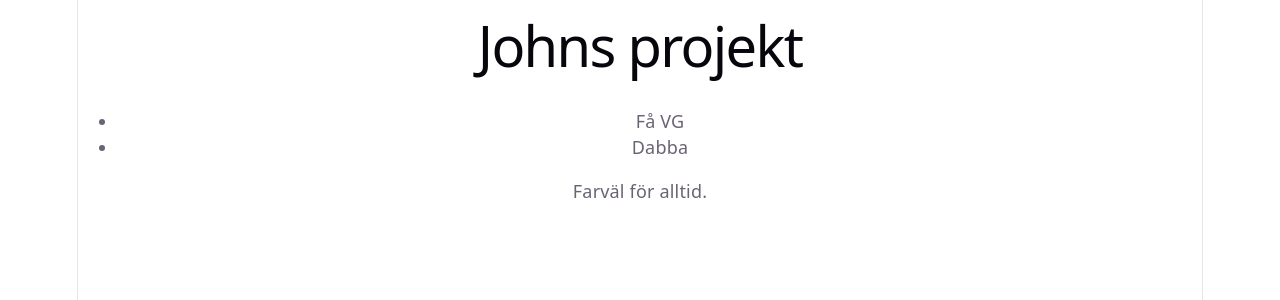
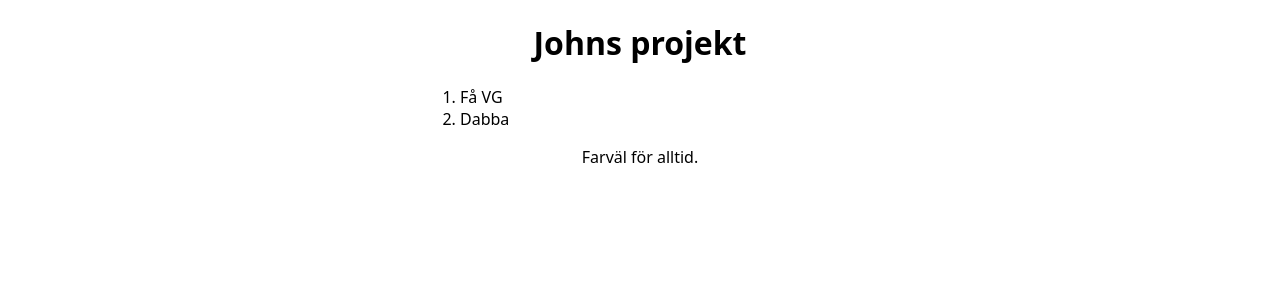
Before and after one commit to johnsjodin/ff-react, a React (Vite) app: page / in a window 1280 px wide. Shown: the top 300 px of the page. Built offline with nearby package versions, Linux system fonts and the light colour scheme.

Commit message:
Rensa upp css

```diff
--- a/src/App.css
+++ /dev/null
@@ -1,184 +0,0 @@
-.counter {
-  font-size: 16px;
-  padding: 5px 10px;
-  border-radius: 5px;
-  color: var(--accent);
-  background: var(--accent-bg);
-  border: 2px solid transparent;
-  transition: border-color 0.3s;
-  margin-bottom: 24px;
-
-  &:hover {
-    border-color: var(--accent-border);
-  }
-  &:focus-visible {
-    outline: 2px solid var(--accent);
-    outline-offset: 2px;
-  }
-}
-
-.hero {
-  position: relative;
-
-  .base,
-  .framework,
-  .vite {
-    inset-inline: 0;
-    margin: 0 auto;
-  }
-
-  .base {
-    width: 170px;
-    position: relative;
-    z-index: 0;
-  }
-
-  .framework,
-  .vite {
-    position: absolute;
-  }
-
-  .framework {
-    z-index: 1;
-    top: 34px;
-    height: 28px;
-    transform: perspective(2000px) rotateZ(300deg) rotateX(44deg) rotateY(39deg)
-      scale(1.4);
-  }
-
-  .vite {
-    z-index: 0;
-    top: 107px;
-    height: 26px;
-    width: auto;
-    transform: perspective(2000px) rotateZ(300deg) rotateX(40deg) rotateY(39deg)
-      scale(0.8);
-  }
-}
-
-#center {
-  display: flex;
-  flex-direction: column;
-  gap: 25px;
-  place-content: center;
-  place-items: center;
-  flex-grow: 1;
-
-  @media (max-width: 1024px) {
-    padding: 32px 20px 24px;
-    gap: 18px;
-  }
-}
-
-#next-steps {
-  display: flex;
-  border-top: 1px solid var(--border);
-  text-align: left;
-
-  & > div {
-    flex: 1 1 0;
-    padding: 32px;
-    @media (max-width: 1024px) {
-      padding: 24px 20px;
-    }
-  }
-
-  .icon {
-    margin-bottom: 16px;
-    width: 22px;
-    height: 22px;
-  }
-
-  @media (max-width: 1024px) {
-    flex-direction: column;
-    text-align: center;
-  }
-}
-
-#docs {
-  border-right: 1px solid var(--border);
-
-  @media (max-width: 1024px) {
-    border-right: none;
-    border-bottom: 1px solid var(--border);
-  }
-}
-
-#next-steps ul {
-  list-style: none;
-  padding: 0;
-  display: flex;
-  gap: 8px;
-  margin: 32px 0 0;
-
-  .logo {
-    height: 18px;
-  }
-
-  a {
-    color: var(--text-h);
-    font-size: 16px;
-    border-radius: 6px;
-    background: var(--social-bg);
-    display: flex;
-    padding: 6px 12px;
-    align-items: center;
-    gap: 8px;
-    text-decoration: none;
-    transition: box-shadow 0.3s;
-
-    &:hover {
-      box-shadow: var(--shadow);
-    }
-    .button-icon {
-      height: 18px;
-      width: 18px;
-    }
-  }
-
-  @media (max-width: 1024px) {
-    margin-top: 20px;
-    flex-wrap: wrap;
-    justify-content: center;
-
-    li {
-      flex: 1 1 calc(50% - 8px);
-    }
-
-    a {
-      width: 100%;
-      justify-content: center;
-      box-sizing: border-box;
-    }
-  }
-}
-
-#spacer {
-  height: 88px;
-  border-top: 1px solid var(--border);
-  @media (max-width: 1024px) {
-    height: 48px;
-  }
-}
-
-.ticks {
-  position: relative;
-  width: 100%;
-
-  &::before,
-  &::after {
-    content: '';
-    position: absolute;
-    top: -4.5px;
-    border: 5px solid transparent;
-  }
-
-  &::before {
-    left: 0;
-    border-left-color: var(--border);
-  }
-  &::after {
-    right: 0;
-    border-right-color: var(--border);
-  }
-}
--- a/src/App.jsx
+++ b/src/App.jsx
@@ -1,7 +1,6 @@
 import Footer from './components/Footer.jsx'
 import Header from './components/Header.jsx'
 import List from './components/List.jsx'
-import './App.css'
 
 function App() {
 return (
--- /dev/null
+++ b/src/components/Footer.css
@@ -0,0 +1,3 @@
+footer {
+  text-align: center;
+}
--- a/src/components/Footer.jsx
+++ b/src/components/Footer.jsx
@@ -1,3 +1,5 @@
+import './Footer.css'
+
 function Footer() {
   return (
     <footer>
--- /dev/null
+++ b/src/components/Header.css
@@ -0,0 +1,3 @@
+header {
+  text-align: center;
+}
--- a/src/components/Header.jsx
+++ b/src/components/Header.jsx
@@ -1,3 +1,5 @@
+import './Header.css'
+
 function Header() {
   return (
     <header>
--- /dev/null
+++ b/src/components/List.css
@@ -0,0 +1,4 @@
+ol {
+  max-width: 400px;
+  margin: 0 auto;
+}
--- a/src/components/List.jsx
+++ b/src/components/List.jsx
@@ -1,9 +1,11 @@
+import './List.css'
+
 function List() {
   return (
-    <ul>
+    <ol>
       <li>Få VG</li>
       <li>Dabba</li>
-    </ul>
+    </ol>
   );
 }
 
--- a/src/index.css
+++ b/src/index.css
@@ -1,111 +1,8 @@
 :root {
-  --text: #6b6375;
-  --text-h: #08060d;
-  --bg: #fff;
-  --border: #e5e4e7;
-  --code-bg: #f4f3ec;
-  --accent: #aa3bff;
-  --accent-bg: rgba(170, 59, 255, 0.1);
-  --accent-border: rgba(170, 59, 255, 0.5);
-  --social-bg: rgba(244, 243, 236, 0.5);
-  --shadow:
-    rgba(0, 0, 0, 0.1) 0 10px 15px -3px, rgba(0, 0, 0, 0.05) 0 4px 6px -2px;
-
-  --sans: system-ui, 'Segoe UI', Roboto, sans-serif;
-  --heading: system-ui, 'Segoe UI', Roboto, sans-serif;
-  --mono: ui-monospace, Consolas, monospace;
-
-  font: 18px/145% var(--sans);
-  letter-spacing: 0.18px;
   color-scheme: light dark;
-  color: var(--text);
-  background: var(--bg);
-  font-synthesis: none;
-  text-rendering: optimizeLegibility;
-  -webkit-font-smoothing: antialiased;
-  -moz-osx-font-smoothing: grayscale;
-
-  @media (max-width: 1024px) {
-    font-size: 16px;
-  }
-}
-
-@media (prefers-color-scheme: dark) {
-  :root {
-    --text: #9ca3af;
-    --text-h: #f3f4f6;
-    --bg: #16171d;
-    --border: #2e303a;
-    --code-bg: #1f2028;
-    --accent: #c084fc;
-    --accent-bg: rgba(192, 132, 252, 0.15);
-    --accent-border: rgba(192, 132, 252, 0.5);
-    --social-bg: rgba(47, 48, 58, 0.5);
-    --shadow:
-      rgba(0, 0, 0, 0.4) 0 10px 15px -3px, rgba(0, 0, 0, 0.25) 0 4px 6px -2px;
-  }
-
-  #social .button-icon {
-    filter: invert(1) brightness(2);
-  }
+  font-family: system-ui, sans-serif;
 }
 
 body {
   margin: 0;
 }
-
-#root {
-  width: 1126px;
-  max-width: 100%;
-  margin: 0 auto;
-  text-align: center;
-  border-inline: 1px solid var(--border);
-  min-height: 100svh;
-  display: flex;
-  flex-direction: column;
-  box-sizing: border-box;
-}
-
-h1,
-h2 {
-  font-family: var(--heading);
-  font-weight: 500;
-  color: var(--text-h);
-}
-
-h1 {
-  font-size: 56px;
-  letter-spacing: -1.68px;
-  margin: 32px 0;
-  @media (max-width: 1024px) {
-    font-size: 36px;
-    margin: 20px 0;
-  }
-}
-h2 {
-  font-size: 24px;
-  line-height: 118%;
-  letter-spacing: -0.24px;
-  margin: 0 0 8px;
-  @media (max-width: 1024px) {
-    font-size: 20px;
-  }
-}
-p {
-  margin: 0;
-}
-
-code,
-.counter {
-  font-family: var(--mono);
-  display: inline-flex;
-  border-radius: 4px;
-  color: var(--text-h);
-}
-
-code {
-  font-size: 15px;
-  line-height: 135%;
-  padding: 4px 8px;
-  background: var(--code-bg);
-}
```
